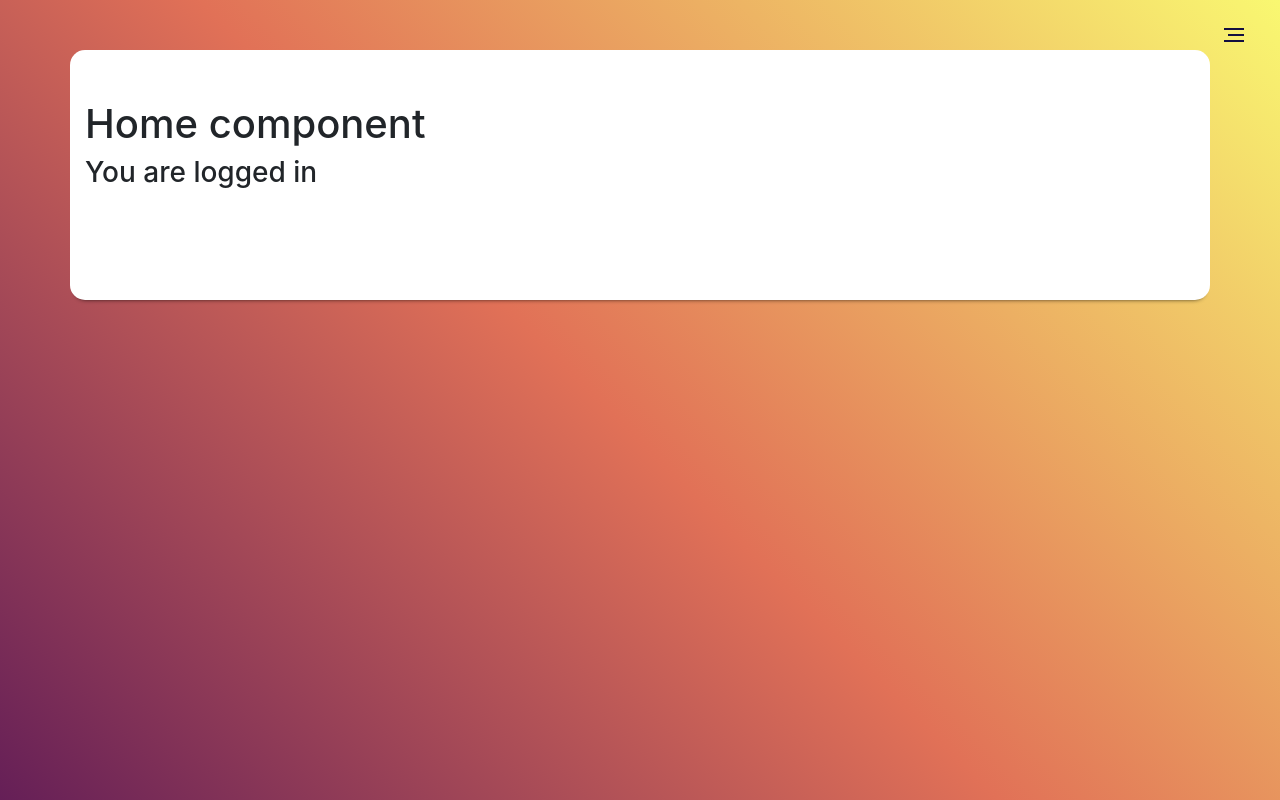
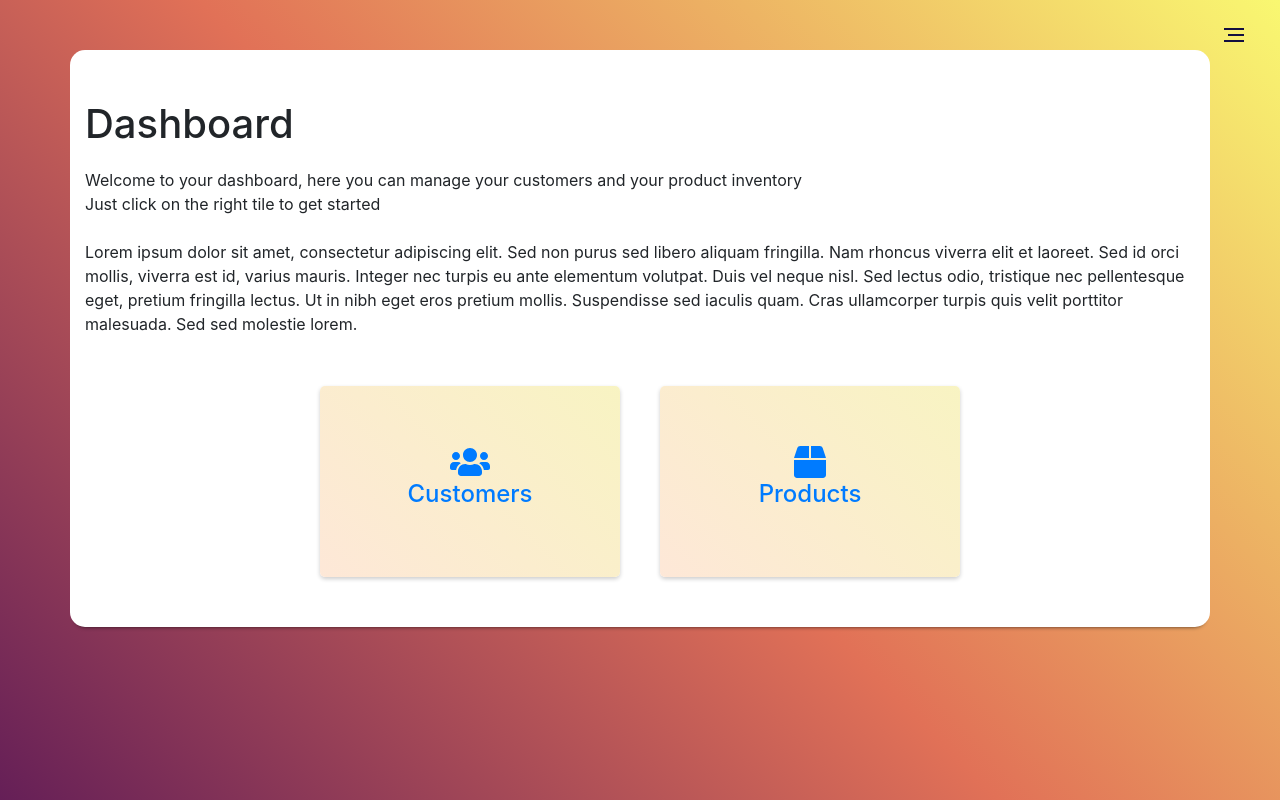
Before and after one commit to fidanym/vue-store-demo, a Vue app: page / in a window 1280 px wide. Built offline with nearby package versions, Linux system fonts and the light colour scheme; sample sign-in values are in the browser's storage.

Commit message:
Add functionality to main dashboard component Improve CSS with smoother transitions

```diff
--- a/src/assets/css/style.css
+++ b/src/assets/css/style.css
@@ -20,7 +20,8 @@ body {
     -moz-border-radius: 15px;
     border-radius: 15px;
     box-shadow: #000 0 5px 5px -6px;
-    min-height: 250px;
+    min-height: 500px;
+    transition: 0.5s;
 }
 
 .main-nav {
@@ -59,3 +60,37 @@ ul.sidebar-panel-nav > li > a {
 h1 {
     margin-bottom: 30px;
 }
+
+a {
+    color: inherit;
+    text-decoration: none;
+}
+
+a:hover {
+    color: inherit;
+    text-decoration: none;
+}
+
+.custom-list-item {
+    cursor: pointer;
+    padding: 10px 5px;
+    border-bottom: 1px solid #e4e4e4;
+}
+.custom-list-item:hover {
+    background-color: #f9f2db;
+}
+.custom-list-item:last-child {
+    border-bottom: 0;
+}
+
+.custom-list-header {
+    border-bottom: 1px solid #a7a7a7;
+    font-weight: bold;
+    font-size: 1.3em;
+    padding-bottom: 5px;
+    margin-bottom: 10px;
+}
+
+.long-text {
+    transition: 0.5s;
+}
--- a/src/components/Customers/Customer.vue
+++ b/src/components/Customers/Customer.vue
@@ -1,5 +1,5 @@
 <template>
-  <div class="customer row">
+  <div class="customer row custom-list-item">
     <div class="col-3">
       <h5>{{customer.name}}</h5>
     </div>
@@ -19,12 +19,4 @@
 </script>
 
 <style scoped>
-  .customer {
-    cursor: pointer;
-    padding: 10px 5px;
-    border-bottom: 1px solid #e4e4e4;
-  }
-  .customer:hover {
-    background-color: #f9f2db;
-  }
 </style>
--- a/src/components/Customers/Customers.vue
+++ b/src/components/Customers/Customers.vue
@@ -2,7 +2,7 @@
   <div id="customers">
     <h1>Customers</h1>
     <div v-if="!isLoading && customers !== null" class="customer-list">
-      <div class="row table-header">
+      <div class="row custom-list-header">
         <div class="col-3">Name</div>
         <div class="col">E-mail</div>
       </div>
@@ -37,11 +37,5 @@
 </script>
 
 <style scoped>
-  .table-header {
-    border-bottom: 1px solid #a7a7a7;
-    font-weight: bold;
-    font-size: 1.3em;
-    padding-bottom: 5px;
-    margin-bottom: 10px;
-  }
+
 </style>
--- /dev/null
+++ b/src/components/Dashboard.vue
@@ -0,0 +1,79 @@
+<template>
+  <div>
+    <h1>Dashboard</h1>
+    <div class="long-text description">
+      Welcome to your dashboard, here you can manage your customers and your product inventory<br>
+      Just click on the right tile to get started<br><br>
+      Lorem ipsum dolor sit amet, consectetur adipiscing elit. Sed non purus sed libero aliquam fringilla.
+      Nam rhoncus viverra elit et laoreet. Sed id orci mollis, viverra est id, varius mauris. Integer nec turpis eu
+      ante elementum volutpat. Duis vel neque nisl. Sed lectus odio, tristique nec pellentesque eget, pretium fringilla
+      lectus. Ut in nibh eget eros pretium mollis. Suspendisse sed iaculis quam. Cras ullamcorper turpis quis velit
+      porttitor malesuada. Sed sed molestie lorem.
+    </div>
+    <div class="tiles">
+      <router-link class="tile" to="/customers">
+        <div>
+          <font-awesome-icon class="tile-icon" icon="users"/>
+          <h4>Customers</h4>
+        </div>
+      </router-link>
+      <router-link class="tile" to="/products">
+        <font-awesome-icon class="tile-icon" icon="box"/>
+        <h4>Products</h4>
+      </router-link>
+    </div>
+  </div>
+</template>
+
+<script>
+  export default {
+    name: 'dash'
+  }
+</script>
+
+<style scoped>
+  .description {
+    margin: 20px 0;
+  }
+
+  .tiles {
+    display: flex;
+    flex-direction: row;
+    justify-content: center;
+    margin-top: 50px;
+  }
+
+  .tile {
+    flex: 1;
+    text-align: center;
+    padding: 60px 30px;
+    margin: 0 20px;
+    border-radius: 5px;
+    cursor: pointer;
+    max-width: 300px;
+    background: #fffafb;
+    background: linear-gradient(45deg, rgb(255, 228, 222) -30%, rgb(247, 246, 190) 120%);
+    box-shadow: 0 2px 4px 0 rgba(0, 0, 0, 0.2);
+    transition: 0.5s;
+  }
+
+  .tile:hover {
+    box-shadow: 0 4px 6px 0 rgba(0, 0, 0, 0.2);
+    background: #ffe4ea;
+    background: linear-gradient(45deg, rgb(249, 196, 183) -30%, rgb(255, 254, 157) 120%);
+  }
+
+  .tile-icon {
+    font-size: 2em;
+  }
+
+  @media (max-width: 500px) {
+    .tiles {
+      flex-direction: column;
+    }
+
+    .tile {
+      margin-top: 20px;
+    }
+  }
+</style>
--- a/src/components/Home.vue
+++ /dev/null
@@ -1,21 +0,0 @@
-<template>
-    <div>
-        <h1>Home component</h1>
-        <h3 v-if="isLoggedIn">You are logged in</h3>
-    </div>
-</template>
-
-<script>
-  export default {
-    name: 'Home',
-    computed: {
-      isLoggedIn() {
-        return this.$store.getters.isLoggedIn;
-      }
-    }
-  }
-</script>
-
-<style scoped>
-
-</style>
--- a/src/main.js
+++ b/src/main.js
@@ -11,10 +11,10 @@ import 'nprogress/nprogress.css'
 import NProgress from 'nprogress/nprogress'
 
 import { library } from '@fortawesome/fontawesome-svg-core'
-import { faUser, faPowerOff, faUsers, faHome, faSpinner } from '@fortawesome/free-solid-svg-icons'
+import { faUser, faPowerOff, faUsers, faHome, faSpinner, faBox } from '@fortawesome/free-solid-svg-icons'
 import { FontAwesomeIcon } from '@fortawesome/vue-fontawesome'
 
-library.add(faUser, faPowerOff, faUsers, faHome, faSpinner);
+library.add(faUser, faPowerOff, faUsers, faHome, faSpinner, faBox);
 Vue.component('font-awesome-icon', FontAwesomeIcon);
 
 Vue.use(NProgress)
--- a/src/router.js
+++ b/src/router.js
@@ -3,8 +3,8 @@ import VueRouter from 'vue-router'
 import Auth from './components/Auth/Auth'
 import Login from './components/Auth/Login.vue'
 import Register from './components/Auth/Register.vue'
-import Home from './components/Home.vue'
 import Customers from "./components/Customers/Customers";
+import Dashboard from './components/Dashboard'
 
 Vue.use(VueRouter)
 
@@ -13,8 +13,8 @@ export default new VueRouter({
   routes: [
     {
       path: '/',
-      name: 'home',
-      component: Home,
+      name: 'dash',
+      component: Dashboard,
       meta: {
         requiresAuth: true
       }
```
